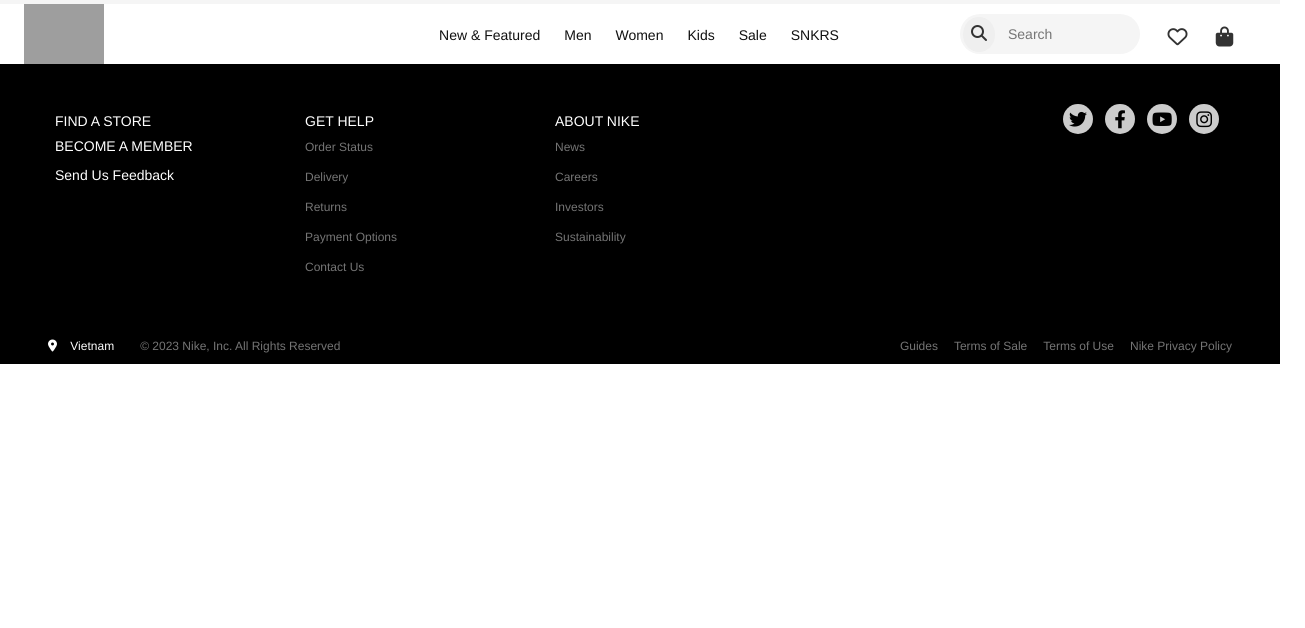
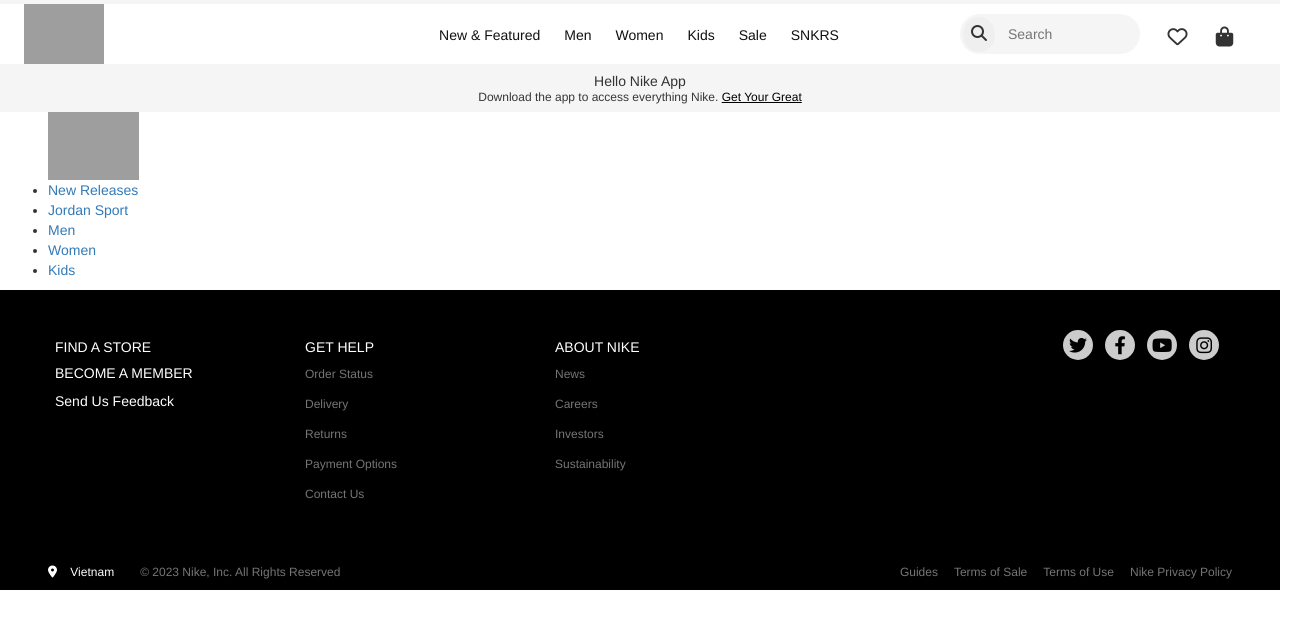
Before and after one commit to HieuLeNguyen/nike-project, a plain HTML site: page jordan.html in a window 1280 px wide. Shown: the part 32-660 px from the top of the page, 1305 px wide, since content can reach past the window. Drawn offline with nearby package versions, Linux system fonts and the light colour scheme; grey boxes are pictures that could not be loaded.

Commit message:
update jordan.html

```diff
--- /dev/null
+++ b/assets/jordan.css
@@ -0,0 +1,15 @@
+#jordan {
+
+}
+
+.m-lr48 {
+    margin: 0 48px;
+}
+
+.menu-jordan {
+
+}
+.menu-jordan .menu__jordan-logoHeader img {
+    width: 91px;
+    height: 100%;
+}
--- a/jordan.html
+++ b/jordan.html
@@ -9,6 +9,7 @@
     <link rel="shortcut icon" href="/assets/imgs/logo.ico" type="image/x-icon">
     <link rel="stylesheet" href="/assets/style.css">
     <link rel="stylesheet" href="/assets/main.css">
+    <link rel="stylesheet" href="/assets/jordan.css">
     <!-- font-awesome -->
     <link rel="stylesheet" href="https://cdnjs.cloudflare.com/ajax/libs/font-awesome/6.4.0/css/all.min.css">
     <!-- bootstrap -->
@@ -513,7 +514,36 @@
             </div>
         </div>
     </header>
-
+    <nav id="jordan">
+        <div class="dTDs_QsT ">
+            <ul class="autoplay">
+                <li>
+                    <h5>New Styles on Sale: Up tp 40% Off</h5>
+                    <a href="">Shop All Our New Markdowns</a>
+                </li>
+                <li>
+                    <h5>Hello Nike App</h5>
+                    <p>Download the app to access everything Nike. <a href="">Get Your Great</a></p>
+                </li>
+                <li>
+                    <h5>Free Delivery</h5>
+                    <p>Applies to orders of 5.000.000đ or more <a href="">View details</a></p>
+                </li>
+            </ul>
+        </div>
+        <div class="menu-jordan m-lr48">
+            <div class="menu__jordan-logoHeader">
+                <img src="/assets/imgs/jordan/logo-jordan.png" alt="Jordan.img">
+            </div>
+            <ul>
+                <li><a href="">New Releases</a></li>
+                <li><a href="">Jordan Sport</a></li>
+                <li><a href="">Men</a></li>
+                <li><a href="">Women</a></li>
+                <li><a href="">Kids</a></li>
+            </ul>
+        </div>
+    </nav>
     <footer>
         <div class="container-footer">
             <div class="footer-body">
```
Also changed, not shown: index.html (+0 -1 lines).
